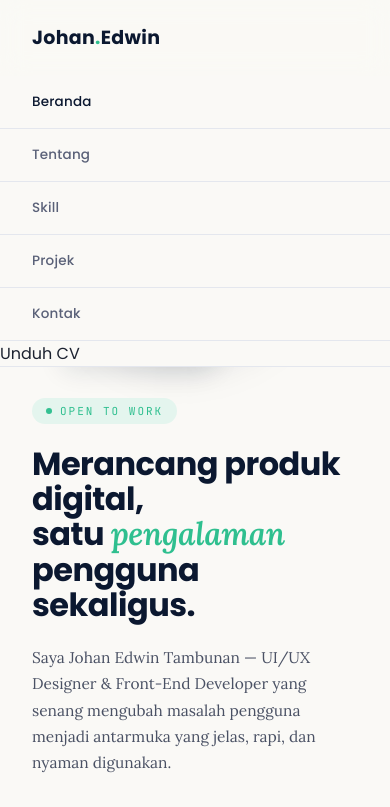
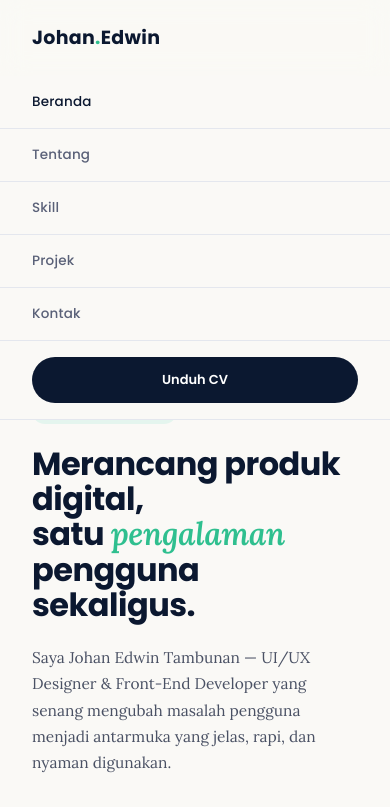
Before and after one commit to Johanedwin12/Portofolio-final-johan, a plain HTML site: page index.html in a window 390 px wide. Both pictures are taken after a click on the button "Buka menu". Shown: the top 807 px of the page. Drawn offline with Linux system fonts and the light colour scheme.

Commit message:
Refactor CSS to improve organization and readability

```diff
--- a/style.css
+++ b/style.css
@@ -1,6 +1,4 @@
-/* =========================================================
-   DESIGN TOKENS
-========================================================= */
+/* bagian desain token */
 :root{
   --navy:#12213B;
   --navy-deep:#0B1830;
@@ -35,9 +33,7 @@ img{max-width:100%;display:block;}
 button{font-family:inherit;border:none;background:none;cursor:pointer;}
 section{scroll-margin-top:var(--nav-h);}
 
-/* =========================================================
-   LOADER
-========================================================= */
+/* bagian loader */
 .loader{
   position:fixed;inset:0;z-index:999;
   background:var(--navy-deep);
@@ -55,9 +51,7 @@ section{scroll-margin-top:var(--nav-h);}
   50%{transform:scale(1.12);opacity:.65;}
 }
 
-/* =========================================================
-   NAVBAR
-========================================================= */
+/* ini navbar */
 .navbar{
   position:fixed;top:0;left:0;right:0;z-index:100;
   height:var(--nav-h);
@@ -104,6 +98,9 @@ section{scroll-margin-top:var(--nav-h);}
   transition:transform .2s ease, background .2s ease;
   white-space:nowrap;
 }
+.menu-cta-mobile{
+  display:none;
+}
 .cta-btn:hover{background:var(--mint);color:#06301F;transform:translateY(-2px);}
 
 .burger{
@@ -114,9 +111,7 @@ section{scroll-margin-top:var(--nav-h);}
 .burger.open span:nth-child(2){opacity:0;}
 .burger.open span:nth-child(3){transform:translateY(-7px) rotate(-45deg);}
 
-/* =========================================================
-   HERO
-========================================================= */
+/* ini bagian hero */
 .hero{
   max-width:var(--container);
   margin:0 auto;
@@ -213,9 +208,7 @@ section{scroll-margin-top:var(--nav-h);}
   100%{transform:translateY(10px);opacity:0;}
 }
 
-/* =========================================================
-   SECTION SHELL
-========================================================= */
+/* ini section hel */
 .block{max-width:var(--container);margin:0 auto;padding:90px 32px;}
 .alt-bg{max-width:none;background:#F2F3F7;}
 .alt-bg > *{max-width:var(--container);margin-left:auto;margin-right:auto;}
@@ -227,9 +220,7 @@ section{scroll-margin-top:var(--nav-h);}
 .band-alt > *{max-width:var(--container);margin-left:auto;margin-right:auto;}
 .band-alt .sec-title{color:#fff;}
 
-/* =========================================================
-   ABOUT
-========================================================= */
+/* about */
 .about-grid{display:grid;grid-template-columns:0.8fr 1.2fr;gap:50px;align-items:start;}
 .about-photo{
   width:100%;aspect-ratio:4/5;border-radius:16px;
@@ -251,9 +242,7 @@ section{scroll-margin-top:var(--nav-h);}
   padding:8px 14px;border-radius:8px;
 }
 
-/* =========================================================
-   SKILLS
-========================================================= */
+/* skill */
 .skill-grid{display:grid;grid-template-columns:repeat(4,1fr);gap:18px;}
 .skill-card{
   background:var(--panel);border:1px solid var(--line);border-radius:12px;padding:24px 20px;
@@ -268,9 +257,7 @@ section{scroll-margin-top:var(--nav-h);}
 .skill-card h3{font-size:14.5px;font-weight:600;color:var(--navy-deep);margin-bottom:6px;}
 .skill-card p{font-family:var(--font-body);font-size:11.5px;color:var(--slate);line-height:1.5;}
 
-/* =========================================================
-   WORK
-========================================================= */
+/* work */
 .work-grid{display:grid;grid-template-columns:repeat(3,1fr);gap:22px;}
 .work-card{
   background:var(--panel);border:1px solid var(--line);border-radius:14px;overflow:hidden;
@@ -296,9 +283,7 @@ section{scroll-margin-top:var(--nav-h);}
 .work-body p{font-family:var(--font-body);font-size:11.5px;color:var(--slate);line-height:1.55;margin-bottom:12px;}
 .work-link{font-family:var(--font-mono);font-size:10.5px;color:var(--mint);letter-spacing:0.4px;}
 
-/* =========================================================
-   TIMELINE
-========================================================= */
+/* timeline */
 .tl-wrap{display:flex;gap:0;position:relative;flex-wrap:wrap;}
 .tl-wrap::before{content:"";position:absolute;top:11px;left:0;right:0;height:2px;background:rgba(255,255,255,0.12);}
 .tl-item{flex:1 1 200px;padding-right:24px;position:relative;margin-bottom:24px;}
@@ -311,9 +296,7 @@ section{scroll-margin-top:var(--nav-h);}
 .tl-item .org{font-family:var(--font-body);font-style:italic;color:var(--mint);font-size:11.5px;margin-bottom:6px;}
 .tl-item p{font-family:var(--font-body);font-size:11px;color:#8FA0BF;line-height:1.5;}
 
-/* =========================================================
-   CONTACT
-========================================================= */
+/* kontak */
 .contact{
   max-width:none;background:var(--navy-deep);padding:90px 32px;text-align:center;color:#fff;
 }
@@ -345,9 +328,7 @@ section{scroll-margin-top:var(--nav-h);}
 }
 .social-row a:hover{color:var(--mint);}
 
-/* =========================================================
-   FOOTER
-========================================================= */
+/* footer */
 footer{
   background:var(--navy-deep);border-top:1px solid rgba(255,255,255,0.08);
   padding:22px 32px;display:flex;justify-content:space-between;align-items:center;
@@ -356,18 +337,14 @@ footer{
 .to-top{color:#8992A3;font-family:var(--font-mono);font-size:10px;letter-spacing:0.5px;transition:color .2s ease;}
 .to-top:hover{color:var(--mint);}
 
-/* =========================================================
-   SCROLL REVEAL
-========================================================= */
+/* scroll reveal */
 [data-reveal]{
   opacity:0;transform:translateY(28px);
   transition:opacity .7s ease, transform .7s ease;
 }
 [data-reveal].in-view{opacity:1;transform:translateY(0);}
 
-/* =========================================================
-   RESPONSIVE
-========================================================= */
+/* responsive gadget */
 @media (max-width:960px){
   .hero{grid-template-columns:1fr;text-align:left;padding-top:calc(var(--nav-h) + 20px);}
   .hero-art{order:-1;margin-bottom:10px;min-height:260px;}
@@ -387,10 +364,21 @@ footer{
     max-height:0;overflow:hidden;
     transition:max-height .35s ease;
   }
-  .menu.open{max-height:320px;}
+  .menu.open{max-height:420px;}
   .menu-link{padding:16px 32px;width:100%;border-bottom:1px solid var(--line);}
   .menu-link::after{display:none;}
   .cta-btn{display:none;}
+  .menu-cta-mobile{
+    display:block;
+    margin:16px 32px;
+    text-align:center;
+    background:var(--navy-deep);
+    color:#fff;
+    font-weight:600;
+    font-size:13px;
+    padding:13px 0;
+    border-radius:30px;
+  }
   .burger{display:flex;}
   .stat-row{gap:26px;}
   .skill-grid{grid-template-columns:1fr;}
```
